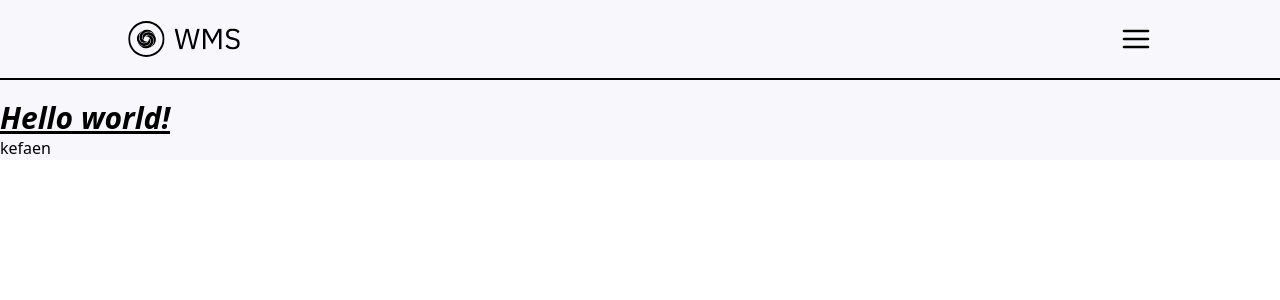
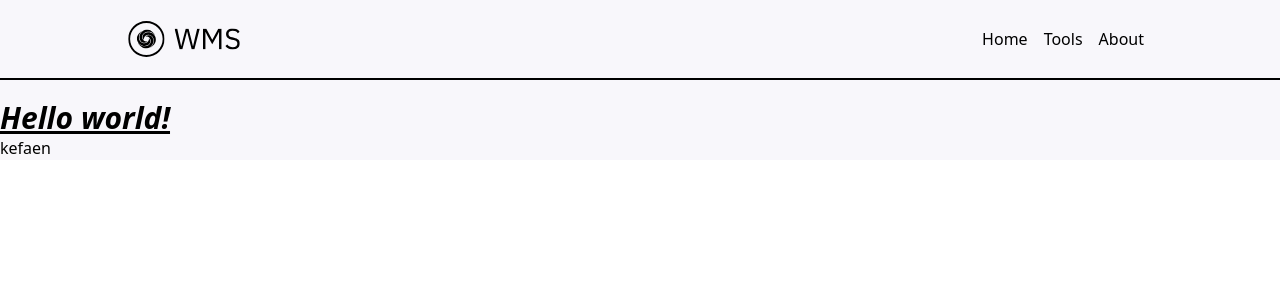
Before and after one commit to tijohans/WorkshopManagementSystem, a React (Vite) app in the folder app/: page / in a window 1280 px wide. Shown: the top 300 px of the page. Built offline with nearby package versions, Linux system fonts and the light colour scheme.

Commit message:
Made navigation responsive

```diff
--- a/app/src/components/Header.tsx
+++ b/app/src/components/Header.tsx
@@ -11,11 +11,16 @@ export default function Header() {
 
     return (
         <>
+            <header className={'h-20 flex justify-between items-center mb-5 px-[10vw] border-b-2 border-b-black'}>
+                <img src="/wms_logo.svg" alt="Logo for the workshop management system" className='w-28' />
+                <button onClick={toggleOverlay}><img src="/icons/menu.svg" alt="" className='h-8 md:hidden' /></button>
+                <ul className='hidden md:flex [&>*]:mx-2'>
+                    <li>Home</li>
+                    <li>Tools</li>
+                    <li>About</li>
+                </ul>
+            </header>
             {isOpen && <Overlay />}
-            <header className='h-20 flex justify-between items-center mb-5 px-[10vw] border-b-2 border-b-black'>
-                <img src="/wms_logo.svg" alt="Logo for the workshop management system" className='w-28' />
-                <button onClick={toggleOverlay}><img src="/icons/menu.svg" alt="" className='h-8' /></button>
-            </header>
         </>
     )
 }
--- a/app/src/components/Overlay.tsx
+++ b/app/src/components/Overlay.tsx
@@ -1,9 +1,9 @@
-import React from 'react'
+import React, { useState} from 'react'
 
 export default function Overlay() {
-  return (
-    <nav className='h-full w-full absolute bg-gold'>
-        <p>I'm an overlay</p>
-    </nav>
-  )
+    return (
+        <nav className={'h-[60vh] w-full absolute bg-ghost-white animate-[slideIn_0.5s_ease-in-out]'}>
+            <p>I'm an overlay</p>
+        </nav>
+    )
 }
--- a/app/tailwind.config.cjs
+++ b/app/tailwind.config.cjs
@@ -6,7 +6,13 @@ module.exports = {
     "./src/**/*.tsx",
   ],
   theme: {
-    extend: {},
+    extend: {
+      keyframes: {
+        slideIn: {
+          '0%': {transform: 'translateY(-5%)', opacity: '0%'},
+          '100%': {transform: 'none', opacity: '100%'}
+        }
+    },
     colors: {
       'ghost-white': '#F8F7FB',
       'eerie-black': '#262626',
@@ -15,4 +21,4 @@ module.exports = {
     }
   },
   plugins: [],
-}
+}}
```
